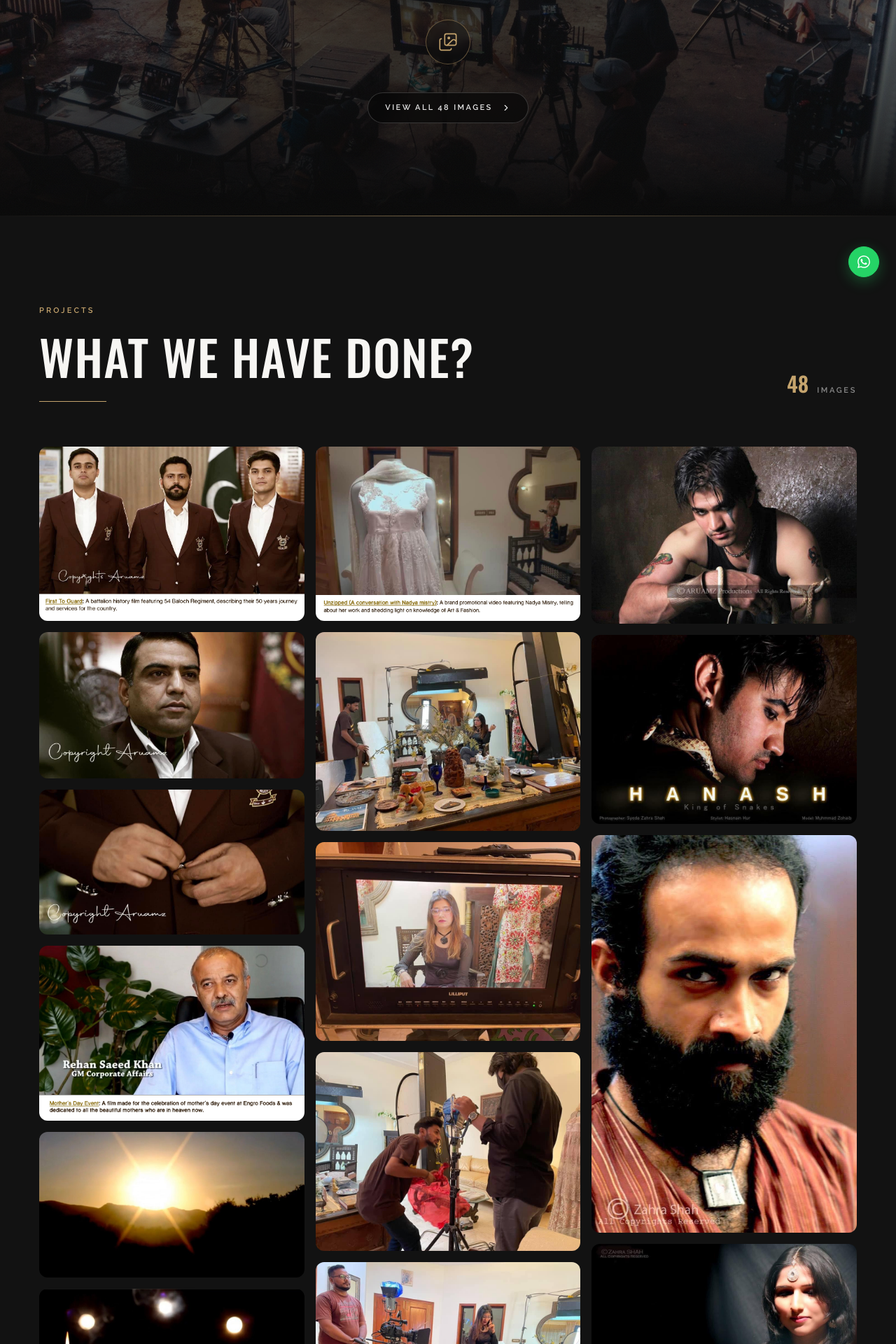
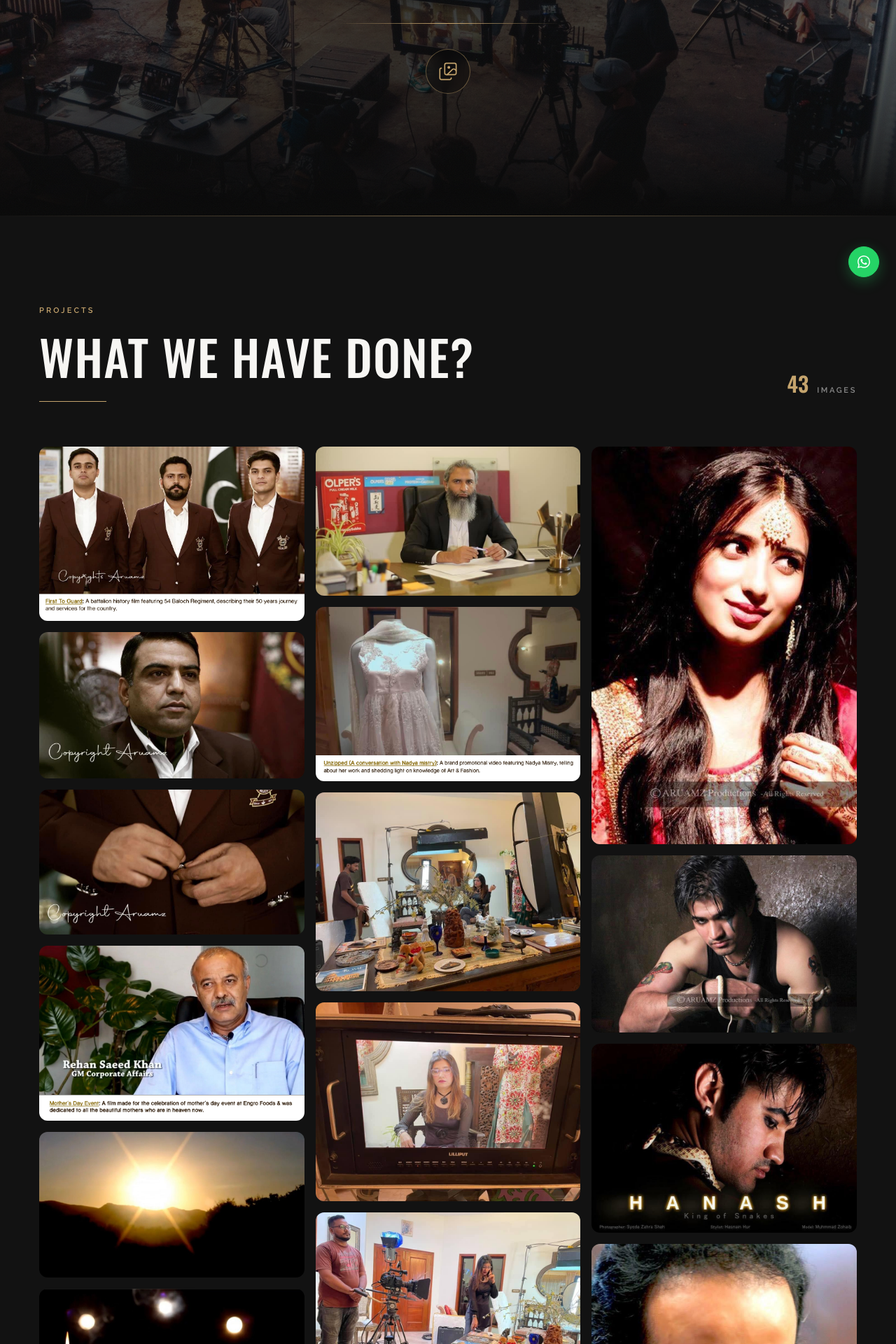
Before and after one commit to SrkJafferi/aruamzproductions, a Next.js app: page /our-projects in a window 1280 px wide. Shown: the part 380-2300 px from the top of the page at 70% size. Built offline with nearby package versions, Linux system fonts and the light colour scheme.

Commit message:
Remove five projects and the hero gallery link

```diff
--- a/src/components/sections/projects-hero.tsx
+++ b/src/components/sections/projects-hero.tsx
@@ -4,7 +4,7 @@ import Image from "next/image";
 import Link from "next/link";
 import { useEffect, useRef } from "react";
 import { ChevronRight, Images } from "lucide-react";
-import { projectsGallery, projectsHero } from "@/content/projects";
+import { projectsHero } from "@/content/projects";
 import { registerGsap, ScrollTrigger } from "@/lib/gsap";
 import { onAppReady } from "@/lib/app-ready";
 
@@ -201,26 +201,6 @@ export function ProjectsHero() {
         >
           <Images className="size-7" strokeWidth={1.4} />
         </span>
-
-        {/* The one piece of furniture the hero adds, and it is counted from the
-            gallery rather than written down — the label can never disagree with
-            how many stills the page actually renders. */}
-        <div data-prj-hero data-prj-cta className="mt-10">
-          <Link
-            href="#projects-gallery"
-            className="group inline-flex min-h-11 items-center gap-3 rounded-full border px-6 py-3 font-mono text-[0.6875rem] font-semibold tracking-[0.22em] text-white/90 uppercase backdrop-blur-md transition-all duration-500 ease-[var(--ease-out-quint)] hover:-translate-y-0.5 hover:border-[var(--accent)] hover:text-[var(--accent)]"
-            style={{
-              borderColor: "rgb(255 255 255 / 0.18)",
-              backgroundColor: "rgb(8 8 8 / 0.72)",
-            }}
-          >
-            View all {projectsGallery.images.length} images
-            <ChevronRight
-              aria-hidden
-              className="size-3.5 transition-transform duration-500 ease-[var(--ease-out-quint)] group-hover:translate-x-1"
-            />
-          </Link>
-        </div>
       </div>
     </section>
   );
--- a/src/content/assets.json
+++ b/src/content/assets.json
@@ -203,13 +203,6 @@
     "height": 819
   },
   {
-    "key": "project-23",
-    "group": "projects",
-    "src": "/projects/project-23.jpg",
-    "width": 1125,
-    "height": 822
-  },
-  {
     "key": "project-24",
     "group": "projects",
     "src": "/projects/project-24.jpg",
@@ -287,13 +280,6 @@
     "height": 644
   },
   {
-    "key": "project-35",
-    "group": "projects",
-    "src": "/projects/project-35.jpeg",
-    "width": 1044,
-    "height": 654
-  },
-  {
     "key": "project-36",
     "group": "projects",
     "src": "/projects/project-36.jpeg",
@@ -350,13 +336,6 @@
     "height": 540
   },
   {
-    "key": "project-44",
-    "group": "projects",
-    "src": "/projects/project-44.jpeg",
-    "width": 960,
-    "height": 720
-  },
-  {
     "key": "project-45",
     "group": "projects",
     "src": "/projects/project-45.jpeg",
@@ -406,25 +385,11 @@
     "height": 600
   },
   {
-    "key": "project-52",
-    "group": "projects",
-    "src": "/projects/project-52.jpg",
-    "width": 1125,
-    "height": 756
-  },
-  {
     "key": "project-53",
     "group": "projects",
     "src": "/projects/project-53.jpg",
     "width": 1125,
     "height": 803
-  },
-  {
-    "key": "project-54",
-    "group": "projects",
-    "src": "/projects/project-54.jpg",
-    "width": 678,
-    "height": 452
   },
   {
     "key": "project-55",
--- a/src/content/projects.ts
+++ b/src/content/projects.ts
@@ -33,13 +33,13 @@ export const projectsHero = {
  */
 const order = [
   "project-07", "project-33", "project-08", "project-15", "project-34", "project-16",
-  "project-14", "project-35", "project-36", "project-18", "project-19", "project-37",
+  "project-14", "project-36", "project-18", "project-19", "project-37",
   "project-38", "project-39", "project-40", "project-41", "project-42", "project-17",
-  "project-43", "project-09", "project-11", "project-10", "project-44", "project-12",
+  "project-43", "project-09", "project-11", "project-10", "project-12",
   "project-45", "project-46", "project-47", "project-48", "project-49", "project-50",
   "project-21", "project-20", "project-13", "project-32", "project-51", "project-31",
-  "project-30", "project-29", "project-24", "project-23", "project-25", "project-26",
-  "project-27", "project-52", "project-28", "project-53", "project-54", "project-55",
+  "project-30", "project-29", "project-24", "project-25", "project-26",
+  "project-27", "project-28", "project-53", "project-55",
 ] as const;
 
 export const projectsGallery = {
```
